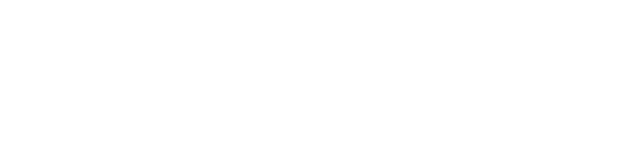
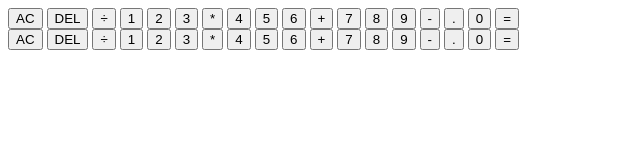
Before and after one commit to strayfrozen/Javascript-Calculator, a plain HTML site: page index.html in a window 1280 px wide. Shown: the whole page, without its empty margins (0-640 px from the left). Drawn offline with Linux system fonts and the light colour scheme.

Commit message:
added initial html for calculator

```diff
--- a/index.html
+++ b/index.html
@@ -4,9 +4,59 @@
     <meta charset="UTF-8">
     <meta http-equiv="X-UA-Compatible" content="IE=edge">
     <meta name="viewport" content="width=device-width, initial-scale=1.0">
-    <title>Document</title>
+    <title>Javascript Calculator</title>
+    <link href="styles.css" rel="stylesheet">
+    <script src="script.js" defer></script>
 </head>
 <body>
-
-</body>
+    <div class="calculator-grid">
+      <div class="output">
+        <div data-previous-operand class="previous-operand"></div>
+        <div data-current-operand class="current-operand"></div>
+      </div>
+      <button data-all-clear class="span-two">AC</button>
+      <button data-delete>DEL</button>
+      <button data-operation>÷</button>
+      <button data-number>1</button>
+      <button data-number>2</button>
+      <button data-number>3</button>
+      <button data-operation>*</button>
+      <button data-number>4</button>
+      <button data-number>5</button>
+      <button data-number>6</button>
+      <button data-operation>+</button>
+      <button data-number>7</button>
+      <button data-number>8</button>
+      <button data-number>9</button>
+      <button data-operation>-</button>
+      <button data-number>.</button>
+      <button data-number>0</button>
+      <button data-equals class="span-two">=</button>
+    </div>
+  </body><body>
+    <div class="calculator-grid">
+      <div class="output">
+        <div data-previous-operand class="previous-operand"></div>
+        <div data-current-operand class="current-operand"></div>
+      </div>
+      <button data-all-clear class="span-two">AC</button>
+      <button data-delete>DEL</button>
+      <button data-operation>÷</button>
+      <button data-number>1</button>
+      <button data-number>2</button>
+      <button data-number>3</button>
+      <button data-operation>*</button>
+      <button data-number>4</button>
+      <button data-number>5</button>
+      <button data-number>6</button>
+      <button data-operation>+</button>
+      <button data-number>7</button>
+      <button data-number>8</button>
+      <button data-number>9</button>
+      <button data-operation>-</button>
+      <button data-number>.</button>
+      <button data-number>0</button>
+      <button data-equals class="span-two">=</button>
+    </div>
+  </body>
 </html>
```
